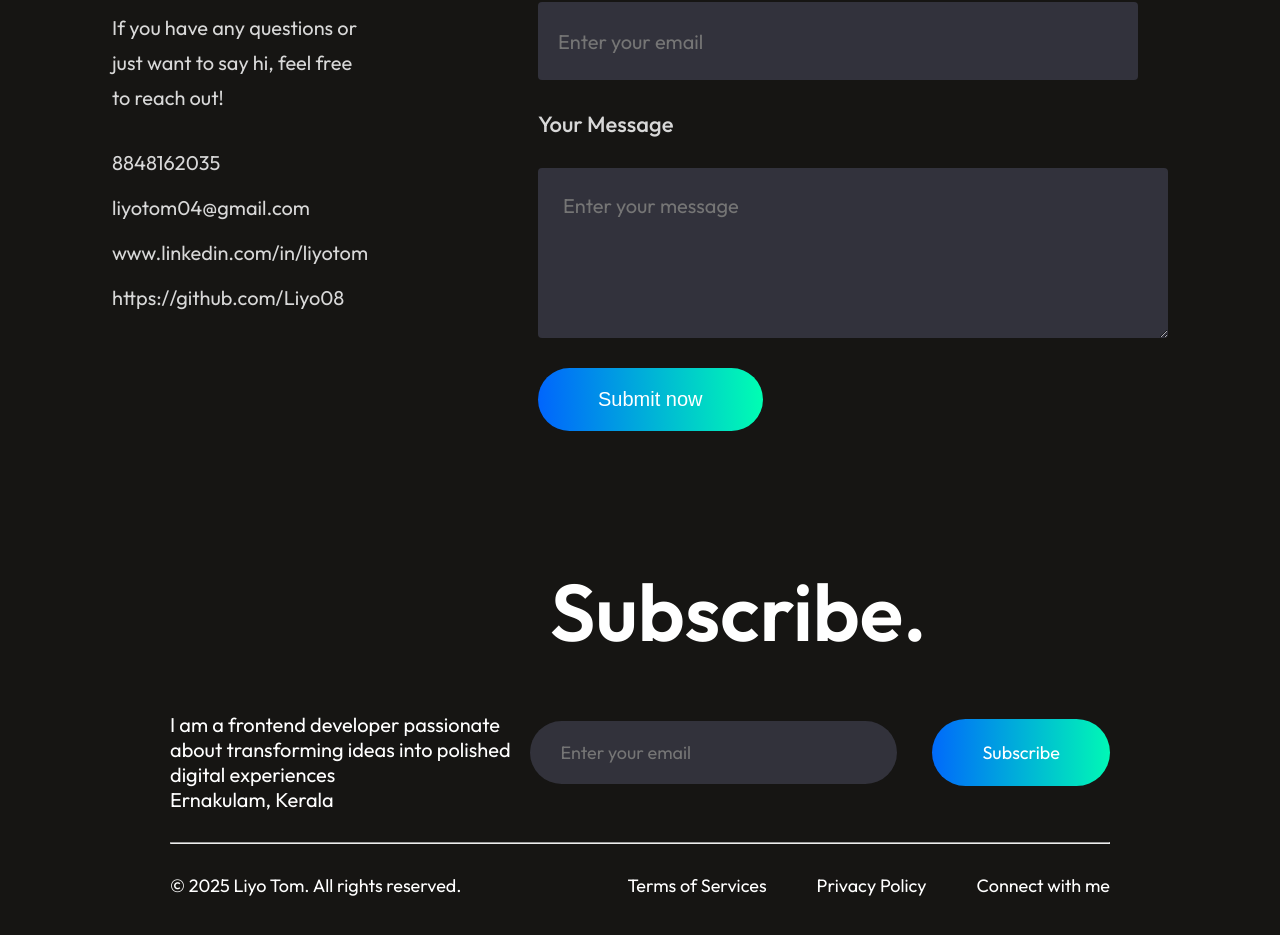
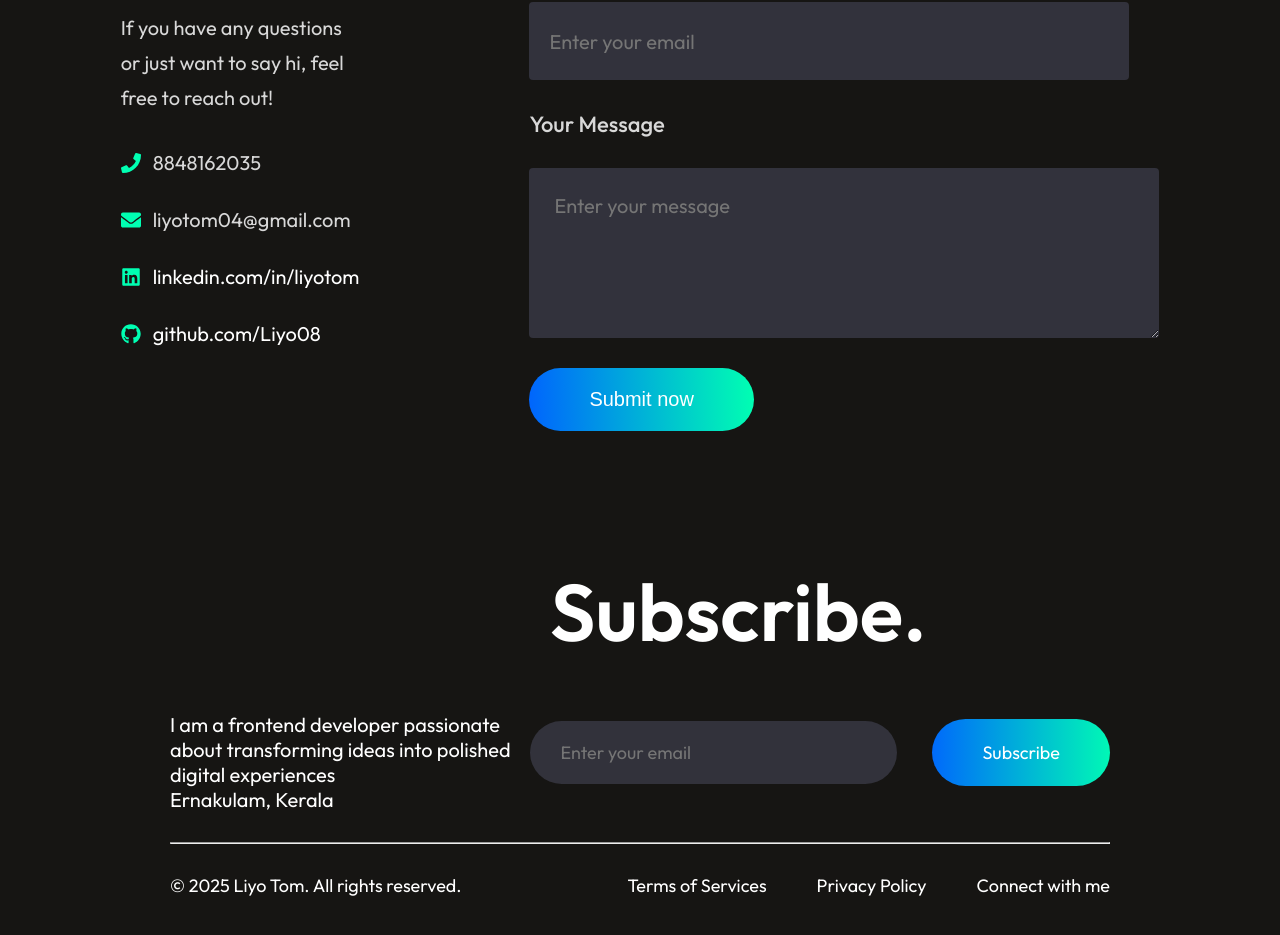
Before and after one commit to Liyo08/Portfolio-React, a React (Vite) app: page / in a window 1280 px wide. Shown: the part 3893-4828 px from the top of the page. Built offline with nearby package versions, Linux system fonts and the light colour scheme.

Commit message:
Contact section images added

```diff
--- a/package.json
+++ b/package.json
@@ -16,6 +16,7 @@
     "react": "^19.1.0",
     "react-anchor-link-smooth-scroll": "^1.0.12",
     "react-dom": "^19.1.0",
+    "react-icons": "^5.5.0",
     "react-router-dom": "^7.7.1"
   },
   "devDependencies": {
--- a/src/Components/Contact/Contact.css
+++ b/src/Components/Contact/Contact.css
@@ -37,6 +37,26 @@
     -webkit-background-clip: text;
     -webkit-text-fill-color: transparent;
 
+}
+.contact-detail {
+  display: flex;
+  align-items: center;
+  gap: 12px;
+  margin-bottom: 12px;
+}
+
+.contact-detail .icon {
+  font-size: 20px;
+  color: #00FFB2; /* or any color that matches your theme */
+}
+
+.contact-detail a {
+  color: white;
+  text-decoration: none;
+}
+
+.contact-detail a:hover {
+  text-decoration: underline;
 }
 
 .contact-left p {
--- a/src/Components/Contact/Contact.jsx
+++ b/src/Components/Contact/Contact.jsx
@@ -1,5 +1,6 @@
 import React from 'react'
 import './Contact.css'
+import { FaPhone, FaEnvelope, FaLinkedin, FaGithub } from 'react-icons/fa';
 
 const Contact = () => {
     const onSubmit = async (event) => {
@@ -35,14 +36,27 @@ const Contact = () => {
             <div className="contact-left">
                 <h1>Let's Talk</h1>
                 <p>If you have any questions or just want to say hi, feel free to reach out!</p>
-                <div className="contact-details">
-                     <div className="contact-detail"><p>8848162035</p></div>
-                    <div className="contact-detail"><p>liyotom04@gmail.com</p></div>
-                    <div className="contact-detail"><p>www.linkedin.com/in/liyotom</p></div>
-                    <div className="contact-detail"><p>https://github.com/Liyo08</p></div>
+              <div className="contact-details">
+  <div className="contact-detail">
+    <FaPhone className="icon" />
+    <p>8848162035</p>
+  </div>
 
+  <div className="contact-detail">
+    <FaEnvelope className="icon" />
+    <p>liyotom04@gmail.com</p>
+  </div>
 
-                </div>
+  <div className="contact-detail">
+    <FaLinkedin className="icon" />
+    <p><a href="https://www.linkedin.com/in/liyotom" target="_blank" rel="noopener noreferrer">linkedin.com/in/liyotom</a></p>
+  </div>
+
+  <div className="contact-detail">
+    <FaGithub className="icon" />
+    <p><a href="https://github.com/Liyo08" target="_blank" rel="noopener noreferrer">github.com/Liyo08</a></p>
+  </div>
+</div>
             </div>
             <form onSubmit={onSubmit} className="contact-right">
                 <label htmlFor="">Your Name</label>
```
Also changed, not shown: 1 other file (tests, documents, lock files or other folders).
